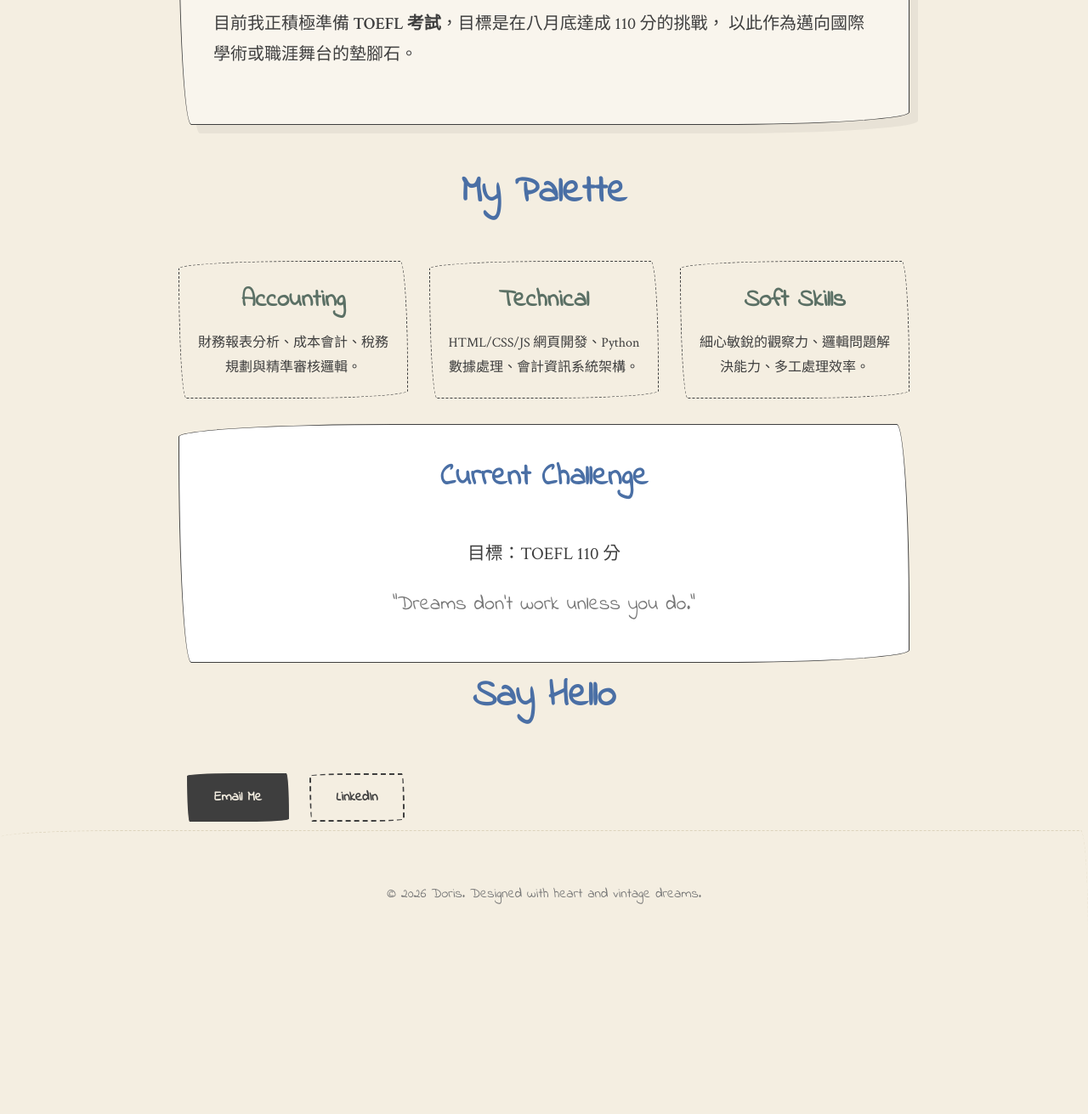
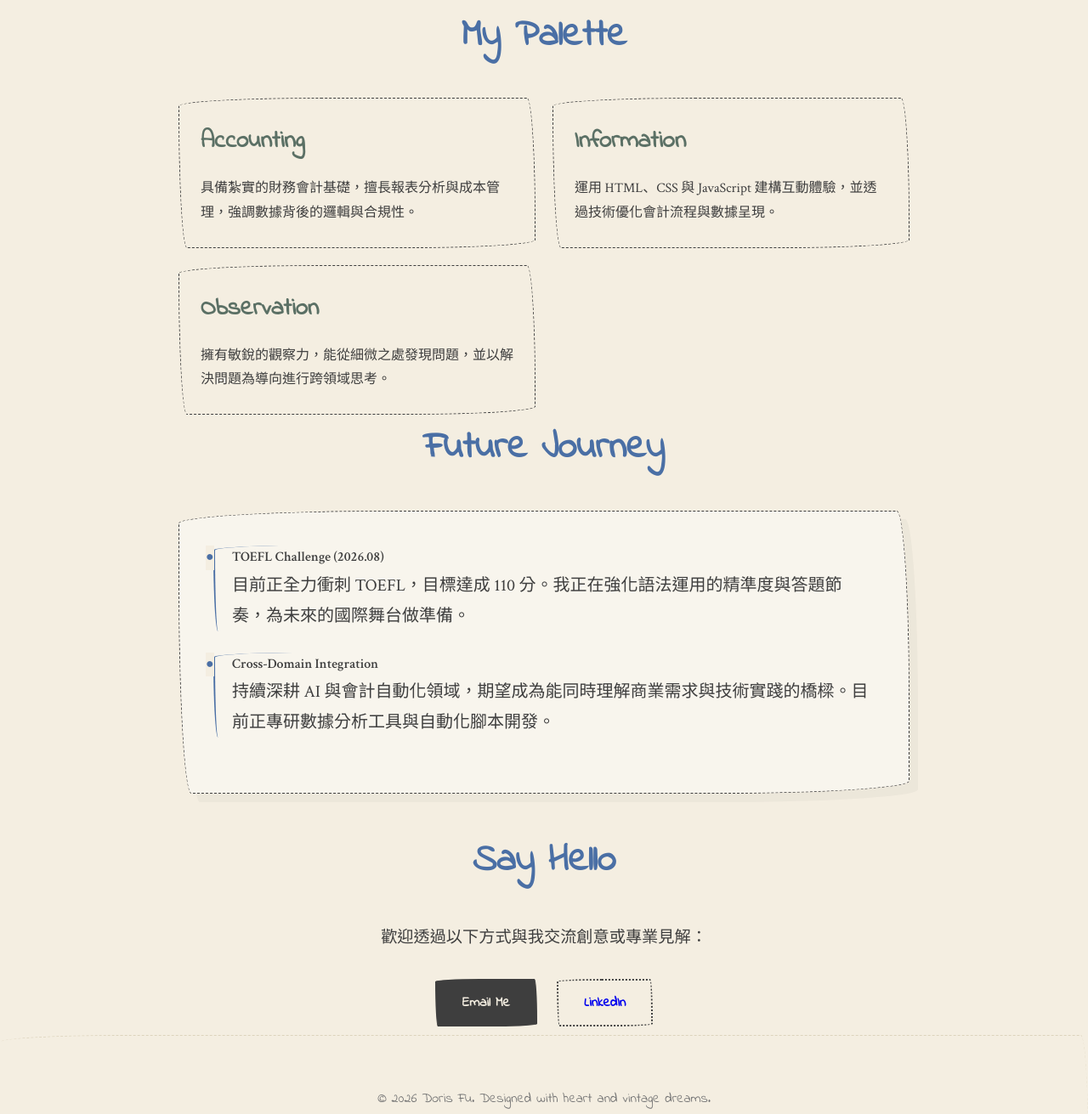
Before and after one commit to dorisfufufu-wq/411177, a plain HTML site: page index.html in a window 1280 px wide. Shown: the part 984-2295 px from the top of the page at 85% size. Before the commit the page ends 2111 px from the top, so only its background shows below. Drawn offline with Linux system fonts and the light colour scheme.

Commit message:
Update index.html

```diff
--- a/index.html
+++ b/index.html
@@ -3,7 +3,7 @@
 <head>
     <meta charset="UTF-8">
     <meta name="viewport" content="width=device-width, initial-scale=1.0">
-    <title>Doris | 個人網站</title>
+    <title>Doris Fu | 個人網站</title>
     <link href="https://fonts.googleapis.com/css2?family=Crimson+Text:ital,wght@0,400;0,600;1,400&family=Indie+Flower&display=swap" rel="stylesheet">
     <style>
         :root {
@@ -81,7 +81,7 @@
 
         /* Hero Section */
         .hero-section {
-            min-height: 80vh;
+            min-height: 70vh;
             display: flex;
             align-items: center;
             justify-content: center;
@@ -91,7 +91,7 @@
 
         .hero-content h1 {
             font-family: var(--font-sketch);
-            font-size: 4.5rem;
+            font-size: 5rem;
             margin-bottom: 1rem;
         }
 
@@ -101,7 +101,7 @@
         }
 
         .tagline {
-            font-size: 1.4rem;
+            font-size: 1.5rem;
             color: var(--secondary-pencil);
             margin: 2rem auto;
             max-width: 700px;
@@ -110,66 +110,65 @@
 
         /* Section 通用樣式 */
         section {
-            padding: 80px 0;
+            padding: 60px 0;
         }
 
         .section-title {
             font-family: var(--font-sketch);
             font-size: 2.8rem;
-            margin-bottom: 2.5rem;
+            margin-bottom: 2rem;
             text-align: center;
             color: var(--ink-blue);
         }
 
-        /* 關於我：卡片樣式 */
-        .about-card {
+        /* 內容卡片 */
+        .card {
             background: rgba(255, 255, 255, 0.4);
             border: 1.5px solid var(--text-ink);
             padding: 40px;
-            box-shadow: 10px 10px 0px rgba(0,0,0,0.05);
+            box-shadow: 10px 10px 0px rgba(0,0,0,0.03);
             margin-bottom: 40px;
         }
 
-        .about-card p {
+        .card p {
             font-size: 1.25rem;
             margin-bottom: 1.5rem;
         }
 
-        /* 技能區塊 */
-        .skills-grid {
+        /* 技能網格 */
+        .grid {
             display: grid;
-            grid-template-columns: repeat(auto-fit, minmax(250px, 1fr));
-            gap: 25px;
-            margin-top: 20px;
+            grid-template-columns: repeat(auto-fit, minmax(280px, 1fr));
+            gap: 20px;
         }
 
-        .skill-item {
+        .grid-item {
             border: 1px dashed var(--text-ink);
-            padding: 20px;
-            text-align: center;
+            padding: 25px;
         }
 
-        .skill-item h3 {
+        .grid-item h3 {
             font-family: var(--font-sketch);
             font-size: 1.8rem;
-            margin-bottom: 10px;
+            margin-bottom: 15px;
             color: var(--accent-green);
         }
 
-        /* TOEFL 成長進度 */
-        .progress-box {
-            background: #fff;
-            border: 1.5px solid var(--text-ink);
-            padding: 30px;
-            margin-top: 30px;
-            text-align: center;
+        /* 學習進度區塊 */
+        .milestone {
+            border-left: 2px solid var(--ink-blue);
+            padding-left: 20px;
+            margin-bottom: 25px;
+            position: relative;
         }
 
-        .quote {
-            font-family: var(--font-sketch);
-            font-size: 1.5rem;
-            color: var(--secondary-pencil);
-            margin-top: 20px;
+        .milestone::before {
+            content: '●';
+            position: absolute;
+            left: -11px;
+            top: 0;
+            color: var(--ink-blue);
+            background: var(--bg-paper);
         }
 
         /* 按鈕 */
@@ -190,7 +189,6 @@
         }
 
         .primary { background-color: var(--text-ink); color: var(--bg-paper); }
-        .secondary { background-color: transparent; color: var(--text-ink); border-style: dashed; }
 
         .footer {
             text-align: center;
@@ -201,7 +199,7 @@
         }
 
         @media (max-width: 768px) {
-            .hero-content h1 { font-size: 3rem; }
+            .hero-content h1 { font-size: 3.5rem; }
             .nav-links { display: none; }
         }
     </style>
@@ -213,81 +211,80 @@
         <ul class="nav-links">
             <li><a href="#hero">首頁</a></li>
             <li><a href="#about">關於</a></li>
-            <li><a href="#skills">技能</a></li>
+            <li><a href="#vision">展望</a></li>
             <li><a href="#contact">聯絡</a></li>
         </ul>
     </nav>
 
     <section id="hero" class="hero-section">
         <div class="hero-content container">
-            <h1>Doris <span class="highlight">[Your Surname]</span></h1>
+            <h1>Doris <span class="highlight">Fu</span></h1>
             <p class="tagline">
-                「在精密的會計分錄與靈動的程式碼之間，尋找最完美的平衡點。」
+                「在精密的分錄與靈動的代碼之間，描繪數據的溫度。」
             </p>
             <div class="hero-btns">
-                <a href="#about" class="btn primary">了解更多</a>
-                <a href="#contact" class="btn secondary">與我聊聊</a>
+                <a href="#about" class="btn primary">探索我的故事</a>
             </div>
         </div>
     </section>
 
     <section id="about" class="container">
         <h2 class="section-title">The Story of Doris</h2>
-        <div class="about-card">
+        <div class="card">
             <p>
-                你好！我是 Doris，一名穿梭在<strong>會計資訊系統</strong>與<strong>數據分析</strong>領域的探索者。
-                目前就讀於國立台北大學，專注於研究如何利用技術手段來優化繁雜的財務決策流程。
+                你好！我是 <strong>Doris Fu</strong>。目前就讀於國立台北大學，主修會計並輔修資訊系統開發。
+                我熱衷於將嚴謹的財務邏輯與現代科技結合，探索如何透過自動化工具提升決策效率。
             </p>
             <p>
-                對我而言，程式碼不僅是工具，更是一種藝術；而會計則提供了嚴謹的邏輯基礎。
-                當這兩者結合時，我能看見數據背後的真實故事。
-            </p>
-            <p>
-                目前我正積極準備 <strong>TOEFL 考試</strong>，目標是在八月底達成 110 分的挑戰，
-                以此作為邁向國際學術或職涯舞台的墊腳石。
+                對我而言，數據不僅是冰冷的數字，而是等待被解讀的語言。透過 Python 數據分析與網頁前端技術，
+                我致力於將複雜的資訊轉化為直觀且具備美感的呈現。
             </p>
         </div>
     </section>
 
     <section id="skills" class="container">
         <h2 class="section-title">My Palette</h2>
-        <div class="skills-grid">
-            <div class="skill-item">
+        <div class="grid">
+            <div class="grid-item">
                 <h3>Accounting</h3>
-                <p>財務報表分析、成本會計、稅務規劃與精準審核邏輯。</p>
+                <p>具備紮實的財務會計基礎，擅長報表分析與成本管理，強調數據背後的邏輯與合規性。</p>
             </div>
-            <div class="skill-item">
-                <h3>Technical</h3>
-                <p>HTML/CSS/JS 網頁開發、Python 數據處理、會計資訊系統架構。</p>
+            <div class="grid-item">
+                <h3>Information</h3>
+                <p>運用 HTML、CSS 與 JavaScript 建構互動體驗，並透過技術優化會計流程與數據呈現。</p>
             </div>
-            <div class="skill-item">
-                <h3>Soft Skills</h3>
-                <p>細心敏銳的觀察力、邏輯問題解決能力、多工處理效率。</p>
+            <div class="grid-item">
+                <h3>Observation</h3>
+                <p>擁有敏銳的觀察力，能從細微之處發現問題，並以解決問題為導向進行跨領域思考。</p>
             </div>
         </div>
     </section>
 
-    <section class="container">
-        <div class="progress-box">
-            <h2 class="section-title" style="font-size: 2.2rem;">Current Challenge</h2>
-            <p style="font-size: 1.3rem;">目標：TOEFL 110 分 </p>
-            <p class="quote">"Dreams don't work unless you do."</p>
-            <p style="margin-top: 15px; color: var(--secondary-pencil);">
-
-            </p>
+    <section id="vision" class="container">
+        <h2 class="section-title">Future Journey</h2>
+        <div class="card" style="border-style: dashed;">
+            <div class="milestone">
+                <strong>TOEFL Challenge (2026.08)</strong>
+                <p>目前正全力衝刺 TOEFL，目標達成 110 分。我正在強化語法運用的精準度與答題節奏，為未來的國際舞台做準備。</p>
+            </div>
+            <div class="milestone">
+                <strong>Cross-Domain Integration</strong>
+                <p>持續深耕 AI 與會計自動化領域，期望成為能同時理解商業需求與技術實踐的橋樑。目前正專研數據分析工具與自動化腳本開發。</p>
+            </div>
         </div>
     </section>
 
     <section id="contact" class="container">
         <h2 class="section-title">Say Hello</h2>
-        <div class="contact-links">
+        <div style="text-align: center;">
+            <p style="font-size: 1.2rem; margin-bottom: 20px;">歡迎透過以下方式與我交流創意或專業見解：</p>
             <a href="mailto:your-email@example.com" class="btn primary">Email Me</a>
-            <a href="#" class="btn secondary">LinkedIn</a>
+            <a href="#" class="btn" style="border-style: dotted;">LinkedIn</a>
         </div>
     </section>
 
     <footer class="footer">
-        <p>&copy; 2026 Doris. Designed with heart and vintage dreams.</p>
+        <p>&copy; 2026 Doris Fu. Designed with heart and vintage dreams.</p>
     </footer>
 
     <script>
```
